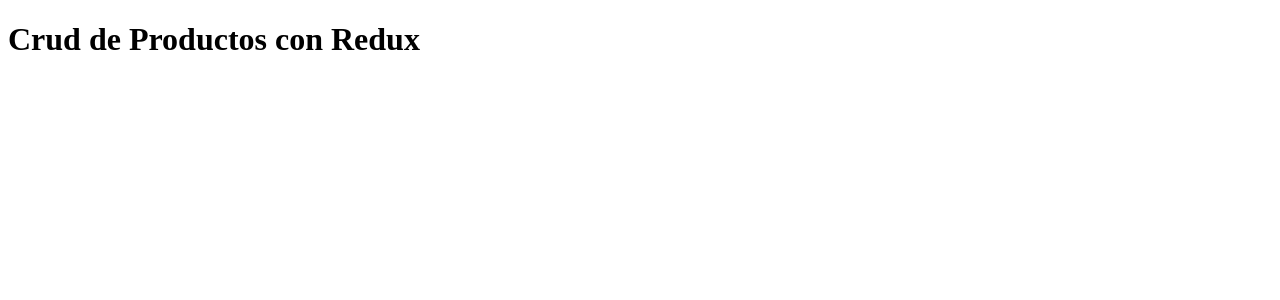
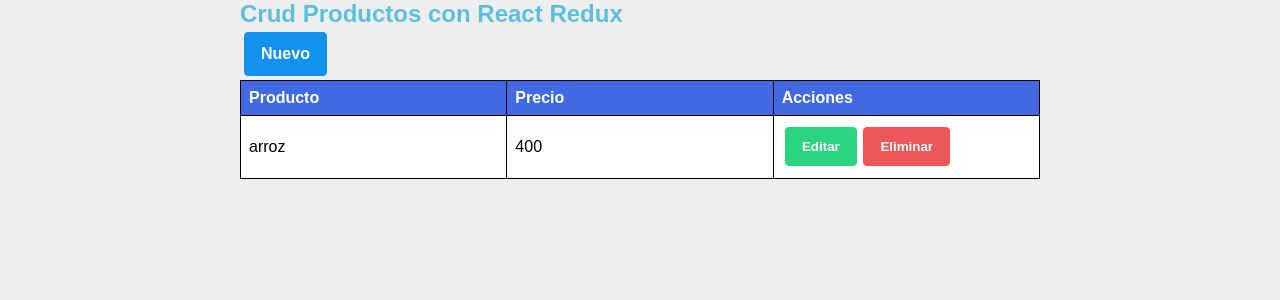
Before and after one commit to oscarrapray/productos-crud, a React (Create React App) app: page / in a window 1280 px wide. Shown: the top 300 px of the page. Built offline with nearby package versions, Linux system fonts and the light colour scheme.

Commit message:
Se maqueto el proyecto

```diff
--- a/src/App.js
+++ b/src/App.js
@@ -1,8 +1,26 @@
+import React from 'react';
+import Header from './components/Header';
+import Productos from './components/Productos';
+import NuevoProducto from './components/NuevoProducto';
+import EditarProducto from './components/EditarProducto';
+import './css/estilos.css'
+
+import { BrowserRouter as Router, Route, Switch } from 'react-router-dom';
 
 
 function App() {
   return (
-    <h1>Crud de Productos con Redux</h1>
+    <Router>
+          <Header />
+
+          <div className="container mt-5">
+              <Switch>
+                  <Route exact path="/" component={Productos} />
+                  <Route exact path="/productos/nuevo" component={NuevoProducto} />
+                  <Route exact path="/productos/editar/:id" component={EditarProducto} />
+              </Switch>
+          </div>
+    </Router>
   );
 }
 
--- /dev/null
+++ b/src/components/EditarProducto.js
@@ -0,0 +1,28 @@
+import React from 'react';
+
+
+const EditarProducto = () => {
+
+    return (
+        <div className="form-product">
+            <h2 className="title_form">Agregar un nuevo Producto</h2>
+            <form >
+                <div className="form_item">
+                    <input type="text" className="name" id="name"
+                    name = "nombre"
+                    />
+                    <label htmlFor="name">producto</label>
+                </div>
+                <div className="form_item">
+                    <input type="text" className="name" id="precio"
+                    name = "precio"
+                    />
+                    <label htmlFor="precio">precio</label>
+                </div>
+                <button className="btn btn_new">Guardar</button>
+            </form>
+        </div>
+     );
+}
+
+export default EditarProducto;
--- /dev/null
+++ b/src/components/Header.js
@@ -0,0 +1,13 @@
+import React from 'react';
+import {Link } from 'react-router-dom';
+
+
+const Header = () => {
+    return (
+        <div className="container">
+         <Link to = "/" className = "title-crud"><h2 >Crud Productos con React Redux</h2></Link>
+        </div>
+     );
+}
+
+export default Header;
--- /dev/null
+++ b/src/components/NuevoProducto.js
@@ -0,0 +1,28 @@
+import React from 'react';
+
+const NuevoProductos = () => {
+
+
+    return (
+        <div className="form-product">
+        <h2 className="title_form">Agregar un nuevo Producto</h2>
+        <form >
+            <div className="form_item">
+                <input type="text" className="name" id="name"
+                name = "nombre"
+                />
+                <label htmlFor="name">producto</label>
+            </div>
+            <div className="form_item">
+                <input type="text" className="name" id="precio"
+                name = "precio"
+                />
+                <label htmlFor="precio">precio</label>
+            </div>
+            <button className="btn btn_new">Guardar</button>
+        </form>
+    </div>
+     );
+}
+
+export default NuevoProductos;
--- /dev/null
+++ b/src/components/Producto.js
@@ -0,0 +1,19 @@
+import React from 'react'
+
+const Producto = () =>{
+
+
+
+    return(
+        <tr>
+           <td>arroz</td>
+           <td>400</td>
+           <td>
+               <button className="btn btn_edit" >Editar</button>
+               <button className="btn btn_delete" >Eliminar</button>
+           </td>
+         </tr>
+    )
+}
+
+export default Producto
--- /dev/null
+++ b/src/components/Productos.js
@@ -0,0 +1,28 @@
+import React from 'react';
+import Producto from './Producto'
+import {Link} from 'react-router-dom'
+
+const Productos = () => {
+
+    return (
+      <div className="cont_products">
+        <Link  to = "/productos/nuevo" className="btn btn_new">Nuevo</Link>
+             <table>
+             <thead>
+               <tr className="tr-head">
+                 <th className="th-head">Producto</th>
+                 <th className="th-head">Precio</th>
+                 <th className="th-head">Acciones</th>
+               </tr>
+             </thead>
+             <tbody>
+                 <Producto/>
+              </tbody>
+           </table>
+
+
+   </div>
+     );
+}
+
+export default Productos;
--- /dev/null
+++ b/src/css/estilos.css
@@ -0,0 +1,143 @@
+*{
+    box-sizing: border-box;
+    margin: 0;
+    padding: 0;
+}
+
+body{
+    font-family: sans-serif;
+    background: #eee;
+  }
+  .title-crud{
+    text-decoration: none;
+    color: #5bc0de;
+  }
+  .container,.cont_products{
+      width: 100%;
+      max-width: 800px;
+      margin-left: auto;
+      margin-right: auto;
+  }
+  table{
+    border-collapse: collapse;
+    table-layout: fixed;
+    empty-cells: hide;
+    width: 100%;
+    background: #fff;
+    border: 1px solid black;
+  }
+  th,td{
+    border: 1px solid black;
+  }
+  tr:not(.tr-head):hover{
+    background: #eee;
+  }
+
+
+  td:hover,
+  th:not(.th-head):hover{
+    background: #ccc;
+  }
+
+  thead tr{
+    color: white;
+    background: royalblue;
+  }
+
+  /* thead th{
+    border: none;
+  } */
+
+  th{
+    text-align: left;
+    padding: .5em;
+  }
+  td{
+    text-align: left;
+    padding: .5em;
+  }
+  /*************************/
+  .btn{
+    display: inline-block;
+    justify-content: center;
+    align-items: center;
+    padding: .5rem 1rem;
+    line-height: 1.6;
+    font-weight:bold;
+    cursor: pointer;
+    border-radius: .25rem;
+    margin: .25em;
+    text-decoration:  none;
+  }
+  .btn_new{
+    background:#1192ee;
+    border: 1px solid #1192ee;
+    color: #fff;
+}
+.btn_new:hover{
+    background: #0e7ecd;
+}
+.btn_edit{
+    background: #2bd480;
+    border: 1px solid #2bd480;
+    color: #fff;
+}
+.btn_edit:hover{
+    background: #2ebd75;
+}
+.btn_delete{
+    background: #eb5656;
+    border: 1px solid #eb5656;
+    color: #fff;
+}
+.btn_delete:hover{
+    background: #d84646;
+}
+  /*******************************/
+  .form-product{
+    width: 100%;
+    max-width: 500px;
+    margin: 2em;
+    margin-left: auto;
+    margin-right: auto;
+  }
+  form{
+    display: flex;
+    flex-direction: column;
+    align-items: flex-start;
+    gap: 1rem;
+    background: white;
+    padding: 1rem;
+    border-radius: 0.25rem;
+    box-shadow: 0 2px 4px rgba(0, 0,0,0.25);
+}
+
+.title_form{
+    margin-top: 1em;
+    margin-bottom: 1em;
+}
+
+.form_item{
+    display: flex;
+    flex-direction: column;
+    font-size: 0.75rem;
+    width: 100%;
+}
+
+ label{
+    margin-bottom: 0.25rem;
+    order: -1;
+}
+
+ input{
+    border: 1px solid #ddd;
+    line-height: 1.6;
+    border-radius: 0.1rem;
+    padding: .5rem 1rem;
+    border-radius: .25rem;
+    width: 100%;
+}
+
+ input:focus +label{
+    color: var(--color);
+}
```
